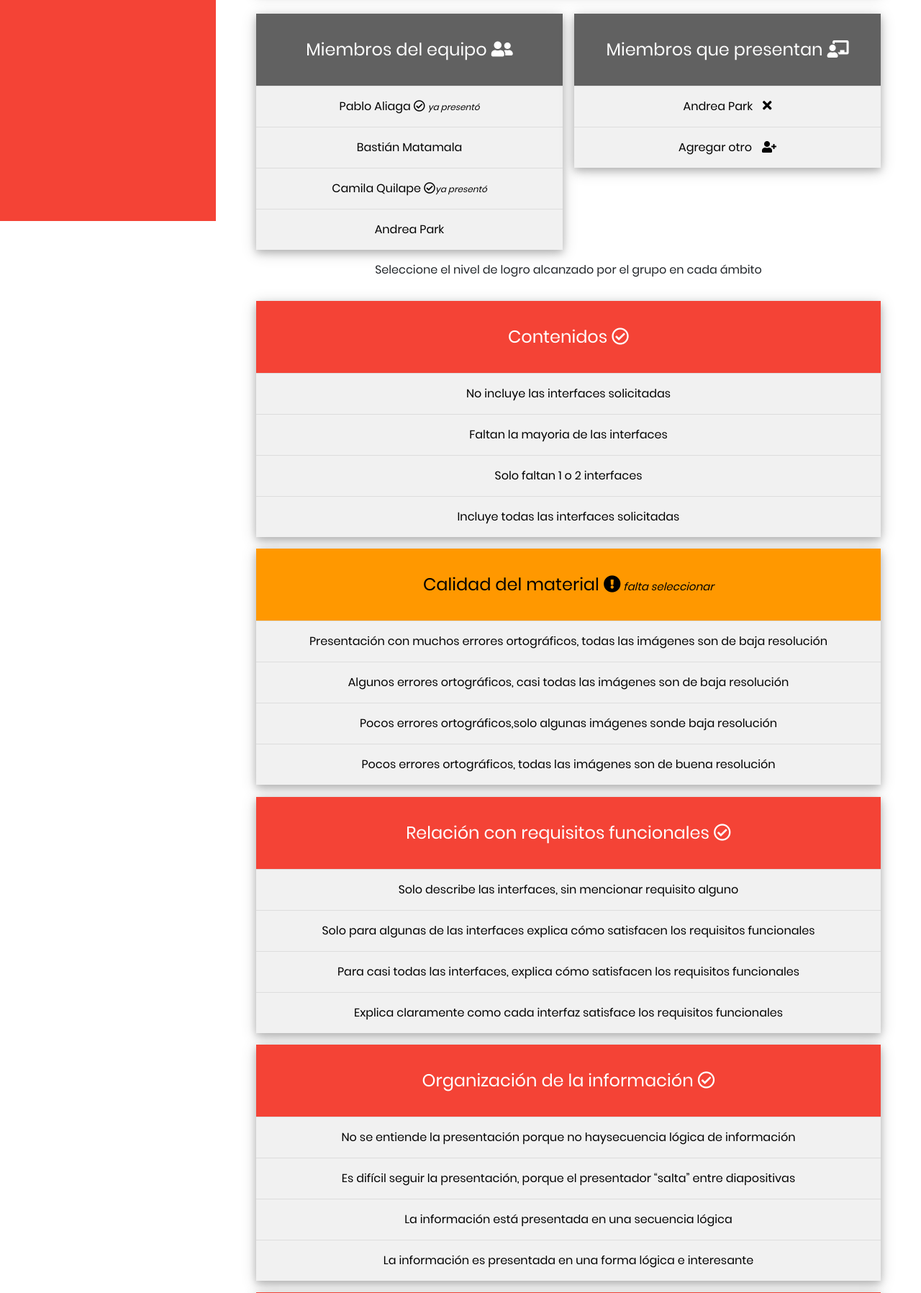
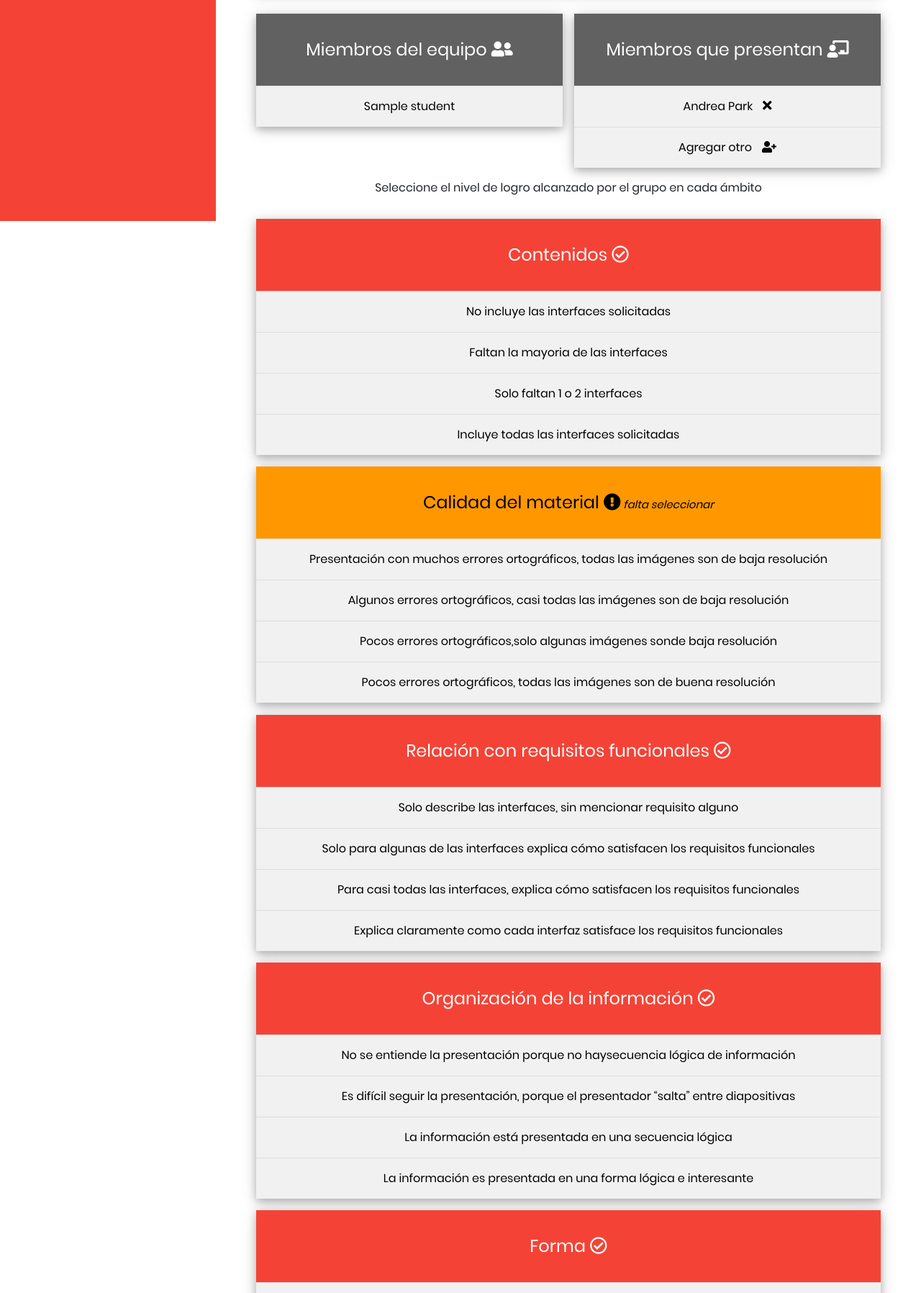
Before and after one commit to DCC-CC4401/2019-1-BC-ML-007-T4, a Django app: template src/presentations/templates/evaluation_form.html in a window 1280 px wide. Shown: the part 493-2289 px from the top of the page at 72% size. Run offline with Django 3.2, Linux system fonts and the light colour scheme; the template is opened without the code that fills it: most values are stand-ins (such as "Sample title", 1, 10 or a date in 2020); some libraries are stand-ins or nearby versions.

Commit message:
Added group members list

```diff
--- a/src/presentations/templates/evaluation_form.html
+++ b/src/presentations/templates/evaluation_form.html
@@ -71,10 +71,17 @@
   <div class="w3-half w3-margin-bottom ">
     <ul class="w3-ul w3-light-grey w3-center w3-card-4">
       <li class="w3-dark-grey w3-xlarge w3-padding-32">Miembros del equipo <i class="fas fa-user-friends"></i></li>
-      <li class="presentado w3-padding-16">Pablo Aliaga <i class="far fa-check-circle"></i> <i class="w3-small">ya presentó</i></li>
-      <li class="w3-padding-16">Bastián Matamala</li>
-      <li class="presentado w3-padding-16">Camila Quilape <i class="far fa-check-circle"></i><i class="w3-small">ya presentó</i></li>
-      <li class=" w3-padding-16">Andrea Park</li>
+      {% for student, status in group_members %}
+        <li class="presentado w3-padding-16">
+          {{ student }}
+          {% if status == "done" %}
+            <i class="far fa-check-circle"></i>
+            <i class="w3-small">
+              ya presentó
+            </i>
+          {% endif %}
+        </li>
+      {% endfor %}
     </ul>
   </div>
 
```
Also changed, not shown: src/presentations/views.py (+28 -11 lines).
